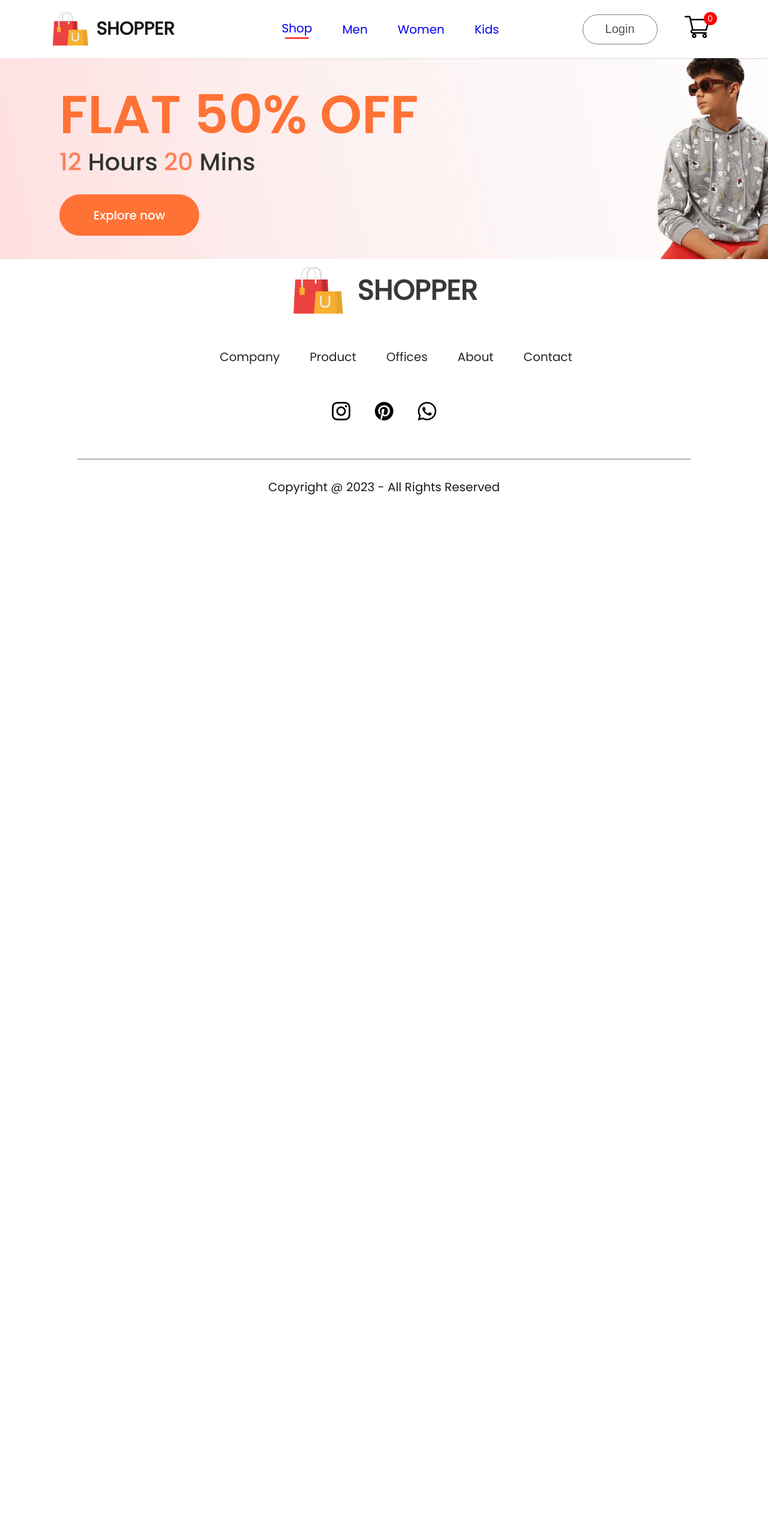
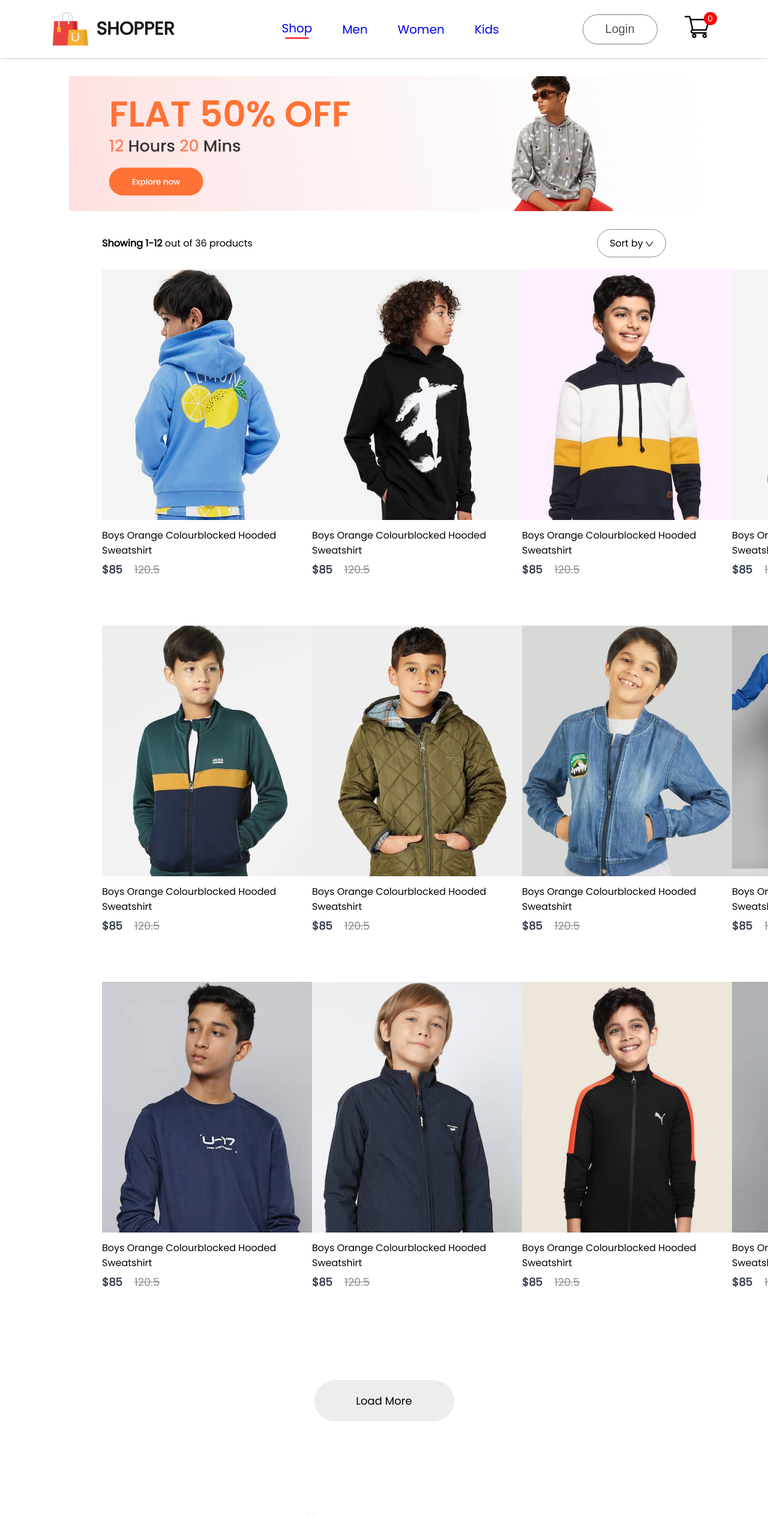
Before and after one commit to albinaasllanaj/frontend-E-commerce-react, a React (Create React App) app: page /kids in a window 1280 px wide. Shown: the top 2526 px of the page at 60% size. Before the commit the page ends 857 px from the top, so only its background shows below. Built offline with nearby package versions, Linux system fonts and the light colour scheme.

Commit message:
Added the content and styled the shopcategory pages

```diff
--- a/src/Pages/CSS/ShopCategory.css
+++ b/src/Pages/CSS/ShopCategory.css
@@ -0,0 +1,43 @@
+.shopcategory-banner {
+    display: flex;
+    margin: 30px auto;
+    width: 82%;
+}
+
+.shopcategory-indexSort {
+    display: flex;
+    margin: 0px 170px;
+    justify-content: space-between;
+    align-items: center;
+}
+
+.shopcategory-sort{
+    padding: 10px 20px;
+    border-radius: 40px;
+    border: 1px solid #888;
+}
+
+.shopcategory-indexSort p span{
+    font-weight: 600;
+}
+
+.shopcategory-products {
+    margin: 20px 170px;
+    display: grid;
+    grid-template-columns: 1fr 1fr 1fr 1fr;
+    row-gap: 80px;
+}
+
+.shopcategory-loadmore{
+    display: flex;
+    justify-content: center;
+    align-items: center;
+    margin: 150px auto;
+    width: 233px;
+    height: 69px;
+    background: #ededed;
+    border-radius: 75px;
+    font-size: 18px;
+    font-weight: 500;
+
+}
--- a/src/Pages/ShopCategory.jsx
+++ b/src/Pages/ShopCategory.jsx
@@ -1,12 +1,41 @@
 import React, { useContext } from 'react'
 import './CSS/ShopCategory.css'
 import { ShopContext } from '../Context/ShopContext'
+import dropdown_icon from '../Components/Assets/dropdown_icon.png'
+import Item from '../Components/Item/Item'
 
  const ShopCategory = (props) => {
   const {all_product} = useContext(ShopContext)
   return (
     <div className='shop-category'>
-      <img src={props.banner} alt="" />
+      <img className='shopcategory-banner' src={props.banner} alt="" />
+      <div className="shopcategory-indexSort">
+        <p>
+          <span>Showing 1-12</span> out of 36 products
+        </p>
+        <div className="shopcategory-sort">
+        Sort by <img src={dropdown_icon} alt="" />
+      </div>
+      </div>
+      <div className="shopcategory-products">
+        {all_product.map((item, i)=>{
+            if (props.category===item.category){
+                return <Item
+                key={i}
+                id={item.id}
+                name={item.name}
+                image={item.image}
+                new_price={item.new_price}
+                old_price={item.old_price} />
+            }
+            else {
+              return null;
+            }
+        })}
+      </div>
+      <div className="shopcategory-loadmore">
+        Load More
+      </div>
     </div>
   )
 }
```
